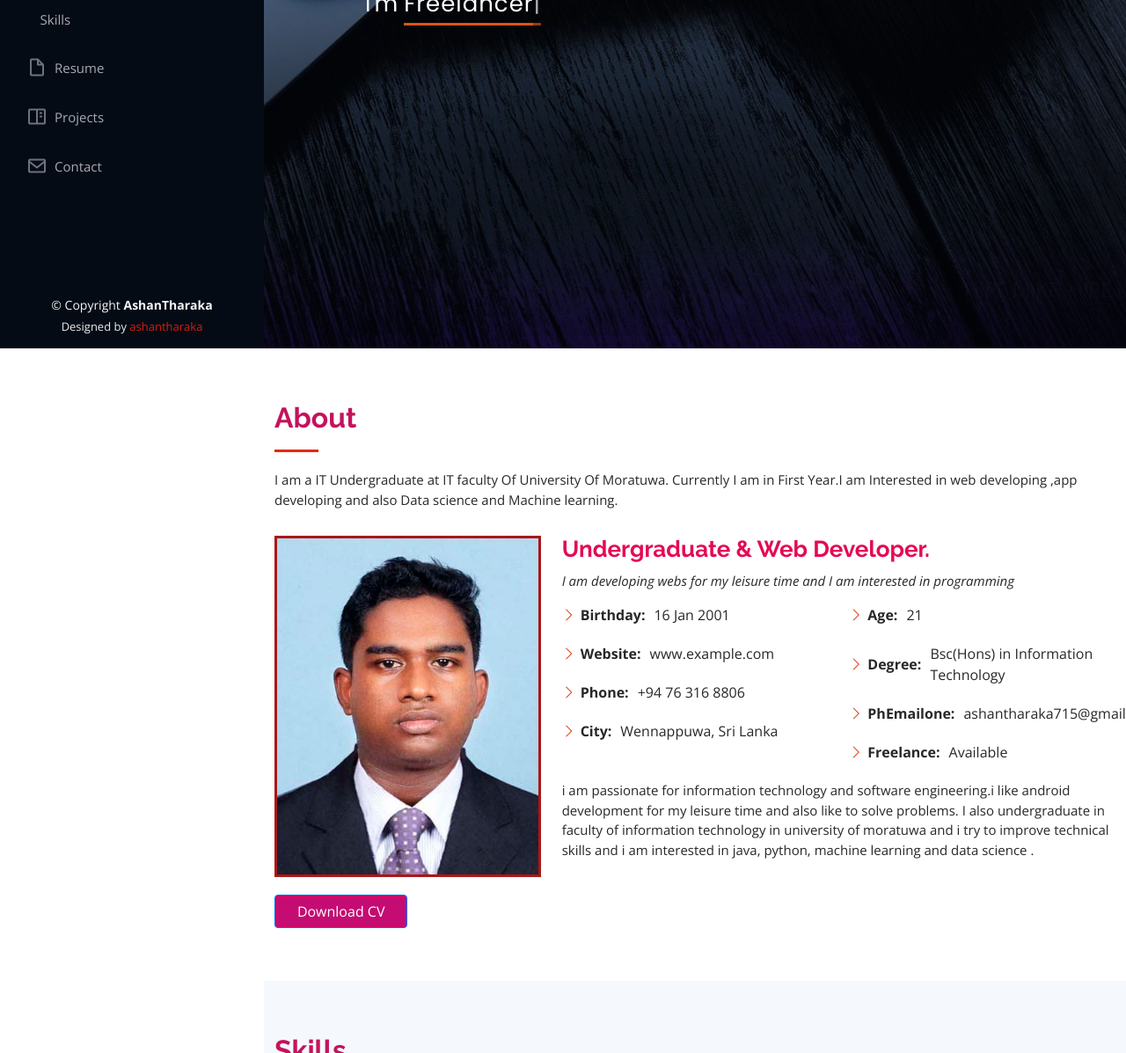
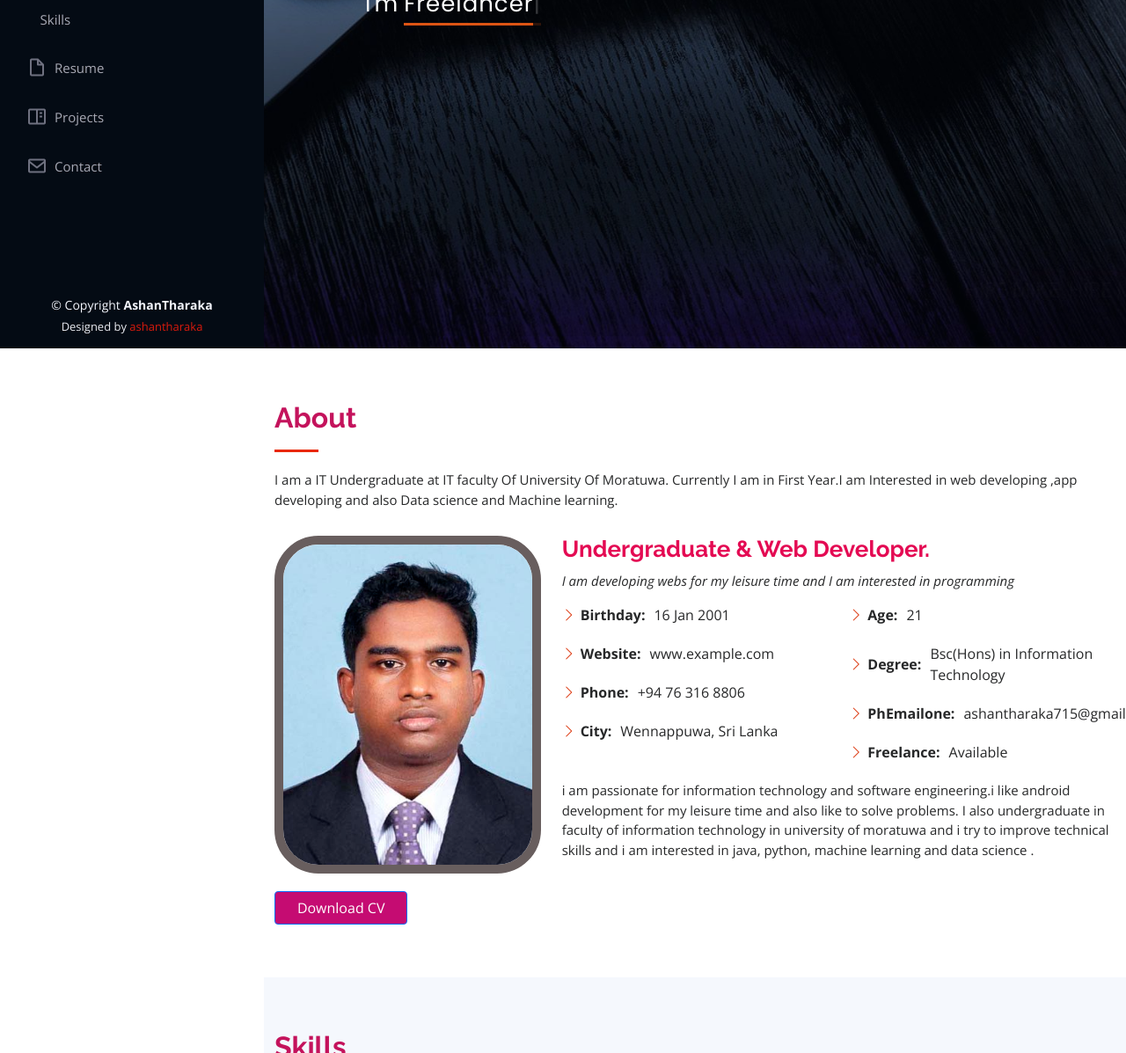
Before and after one commit to ashan-tharaka/My-Resume, a plain HTML site: page index.html in a window 1280 px wide. Shown: the part 404-1601 px from the top of the page at 88% size. Drawn offline with nearby package versions, Linux system fonts and the light colour scheme; no server answers; some icons are missing.

Commit message:
change image

```diff
--- a/assets/css/style.css
+++ b/assets/css/style.css
@@ -4,6 +4,8 @@
 * Author: BootstrapMade.com
 * License: https://bootstrapmade.com/license/
 */
+
+
 /*--------------------------------------------------------------
 # General
 --------------------------------------------------------------*/
@@ -39,6 +41,8 @@
 h6 {
     font-family: "Raleway", sans-serif;
 }
+
+
 /*--------------------------------------------------------------
 # Back to top button
 --------------------------------------------------------------*/
@@ -72,6 +76,8 @@
     visibility: visible;
     opacity: 1;
 }
+
+
 /*--------------------------------------------------------------
 # Header
 --------------------------------------------------------------*/
@@ -146,9 +152,13 @@
         margin-left: 0;
     }
 }
+
+
 /*--------------------------------------------------------------
 # Navigation Menu
 --------------------------------------------------------------*/
+
+
 /* Desktop Navigation */
 
 .nav-menu {
@@ -201,6 +211,8 @@
 .nav-menu li:hover>a i {
     color: #f0280d;
 }
+
+
 /* Mobile Navigation */
 
 .mobile-nav-toggle {
@@ -231,6 +243,8 @@
 .mobile-nav-active #header {
     left: 0;
 }
+
+
 /*--------------------------------------------------------------
 # Hero Section
 --------------------------------------------------------------*/
@@ -298,6 +312,8 @@
         margin-bottom: 30px;
     }
 }
+
+
 /*--------------------------------------------------------------
 # Sections General
 --------------------------------------------------------------*/
@@ -338,6 +354,8 @@
 .section-title p {
     margin-bottom: 0;
 }
+
+
 /*--------------------------------------------------------------
 # About
 --------------------------------------------------------------*/
@@ -349,7 +367,12 @@
 }
 
 .img-fluid {
-        border: 3px solid rgb(172, 22, 22);
+    border: 10px solid rgb(104, 94, 94);
+    border-radius: 50px;
+    -webkit-border-radius: 50;
+    -moz-border-radius: 50;
+    -ms-border-radius: 50;
+    -o-border-radius: 50;
 }
 
 .about .content ul {
@@ -417,6 +440,8 @@
     transition: 0.9s;
     background-color: #bc14dd;
 }
+
+
 /*--------------------------------------------------------------
 # Resume
 --------------------------------------------------------------*/
@@ -478,6 +503,8 @@
     background: #fff;
     border: 2px solid #d10855;
 }
+
+
 /*--------------------------------------------------------------
 # Portfolio
 --------------------------------------------------------------*/
@@ -585,6 +612,8 @@
     font-family: sans-serif;
     font-weight: bold;
 }
+
+
 /*--------------------------------------------------------------
 # Portfolio Details
 --------------------------------------------------------------*/
@@ -650,6 +679,8 @@
 .portfolio-details .portfolio-description p {
     padding: 0;
 }
+
+
 /*--------------------------------------------------------------
 
 # Contact
@@ -844,6 +875,8 @@
         transform: rotate(360deg);
     }
 }
+
+
 /*--------------------------------------------------------------
 # Breadcrumbs
 --------------------------------------------------------------*/
@@ -889,6 +922,8 @@
         display: inline-block;
     }
 }
+
+
 /*--------------------------------------------------------------
 # Footer
 --------------------------------------------------------------*/
@@ -923,3 +958,11 @@
         padding-right: 20px 15px;
     }
 }
+
+position: static;
+width: auto;
+padding-right: 20px 15px;
+
+}
+
+}
```
Lines whose indentation alone changed are shown as unchanged.
